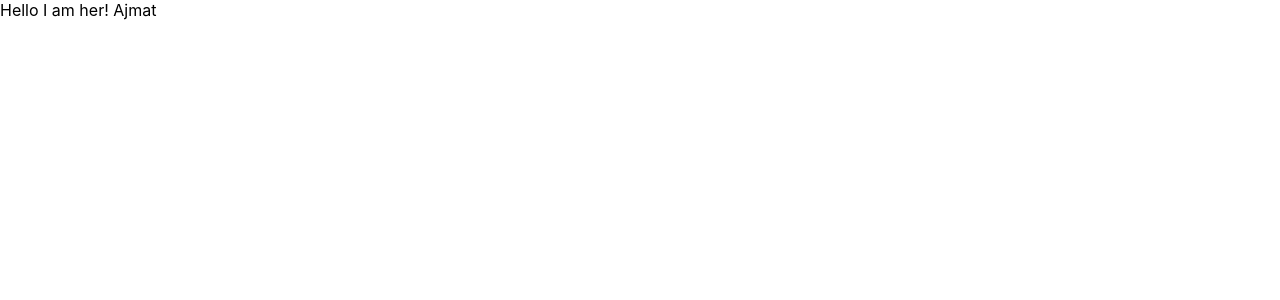
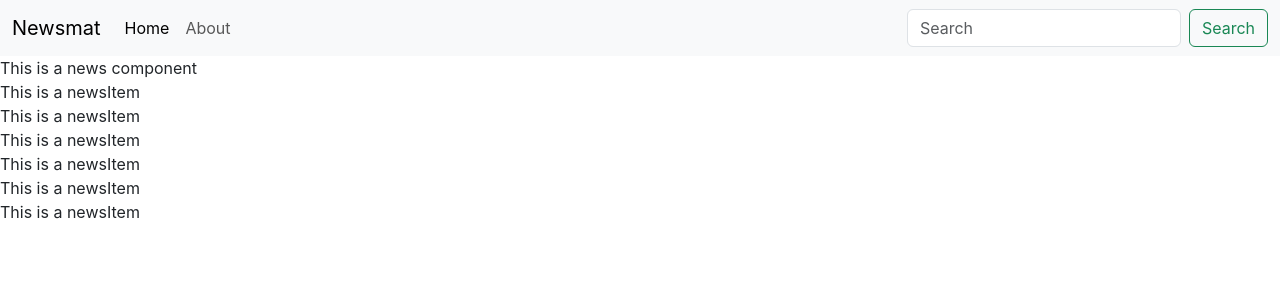
Before and after one commit to ajmat6/React-NewsApp, a React (Create React App) app: page / in a window 1280 px wide. Shown: the top 300 px of the page. Built offline with nearby package versions, Linux system fonts and the light colour scheme.

Commit message:
Component Structure Made

```diff
--- a/public/index.html
+++ b/public/index.html
@@ -7,7 +7,7 @@
     <meta name="theme-color" content="#000000" />
     <meta
       name="description"
-      content="Web site created using create-react-app"
+      content="Newsmat is a news app which can be used to grab quick daily news"
     />
     <link rel="apple-touch-icon" href="%PUBLIC_URL%/logo192.png" />
     <!--
@@ -15,6 +15,8 @@
       user's mobile device or desktop. See https://developers.google.com/web/fundamentals/web-app-manifest/
     -->
     <link rel="manifest" href="%PUBLIC_URL%/manifest.json" />
+    <link href="https://cdn.jsdelivr.net/npm/bootstrap@5.3.0-alpha3/dist/css/bootstrap.min.css" rel="stylesheet" integrity="sha384-KK94CHFLLe+nY2dmCWGMq91rCGa5gtU4mk92HdvYe+M/SXH301p5ILy+dN9+nJOZ" crossorigin="anonymous">
+
     <!--
       Notice the use of %PUBLIC_URL% in the tags above.
       It will be replaced with the URL of the `public` folder during the build.
@@ -24,7 +26,7 @@
       work correctly both with client-side routing and a non-root public URL.
       Learn how to configure a non-root public URL by running `npm run build`.
     -->
-    <title>React App</title>
+    <title>Newsmat - Get Daily News Updates</title>
   </head>
   <body>
     <noscript>You need to enable JavaScript to run this app.</noscript>
@@ -39,5 +41,7 @@
       To begin the development, run `npm start` or `yarn start`.
       To create a production bundle, use `npm run build` or `yarn build`.
     -->
+    <script src="https://cdn.jsdelivr.net/npm/@popperjs/core@2.11.7/dist/umd/popper.min.js" integrity="sha384-zYPOMqeu1DAVkHiLqWBUTcbYfZ8osu1Nd6Z89ify25QV9guujx43ITvfi12/QExE" crossorigin="anonymous"></script>
+    <script src="https://cdn.jsdelivr.net/npm/bootstrap@5.3.0-alpha3/dist/js/bootstrap.min.js" integrity="sha384-Y4oOpwW3duJdCWv5ly8SCFYWqFDsfob/3GkgExXKV4idmbt98QcxXYs9UoXAB7BZ" crossorigin="anonymous"></script>
   </body>
 </html>
--- a/src/App.js
+++ b/src/App.js
@@ -2,14 +2,16 @@
 // import './App.css';
 
 import React, { Component } from 'react'
+import Navbar from './components/Navbar'
+import News from './components/News'
 
 export default class App extends Component {
   //Defining a Method Like OOPs
-  c = 'Ajmat'
   render() {
     return (
       <div>
-        Hello I am her! {this.c}
+        <Navbar />
+        <News />
       </div>
     )
   }
--- /dev/null
+++ b/src/components/Navbar.js
@@ -0,0 +1,39 @@
+import React, { Component } from 'react'
+import PropTypes from 'prop-types'
+
+export class Navbar extends Component {
+  static propTypes = {
+
+  }
+
+  render() {
+    return (
+      <div>
+        <nav className="navbar navbar-expand-lg bg-body-tertiary">
+            <div className="container-fluid">
+                <a className="navbar-brand" href="#">Newsmat</a>
+                <button className="navbar-toggler" type="button" data-bs-toggle="collapse" data-bs-target="#navbarSupportedContent" aria-controls="navbarSupportedContent" aria-expanded="false" aria-label="Toggle navigation">
+                <span className="navbar-toggler-icon"></span>
+                </button>
+                <div className="collapse navbar-collapse" id="navbarSupportedContent">
+                <ul className="navbar-nav me-auto mb-2 mb-lg-0">
+                    <li className="nav-item">
+                    <a className="nav-link active" aria-current="page" href="#">Home</a>
+                    </li>
+                    <li className="nav-item">
+                    <a className="nav-link" href="#">About</a>
+                    </li>
+                </ul>
+                <form className="d-flex" role="search">
+                    <input className="form-control me-2" type="search" placeholder="Search" aria-label="Search" />
+                    <button className="btn btn-outline-success" type="submit">Search</button>
+                </form>
+                </div>
+            </div>
+        </nav>
+      </div>
+    )
+  }
+}
+
+export default Navbar
--- /dev/null
+++ b/src/components/News.js
@@ -0,0 +1,25 @@
+import React, { Component } from 'react'
+import PropTypes from 'prop-types'
+import NewsItem from './NewsItem'
+
+export class News extends Component {
+  static propTypes = {
+
+  }
+
+  render() {
+    return (
+      <div>
+        This is a news component
+        <NewsItem />
+        <NewsItem />
+        <NewsItem />
+        <NewsItem />
+        <NewsItem />
+        <NewsItem />
+      </div>
+    )
+  }
+}
+
+export default News
--- /dev/null
+++ b/src/components/NewsItem.js
@@ -0,0 +1,18 @@
+import React, { Component } from 'react'
+import PropTypes from 'prop-types'
+
+export class NewsItem extends Component {
+  static propTypes = {
+
+  }
+
+  render() {
+    return (
+      <div>
+        This is a newsItem
+      </div>
+    )
+  }
+}
+
+export default NewsItem
```
